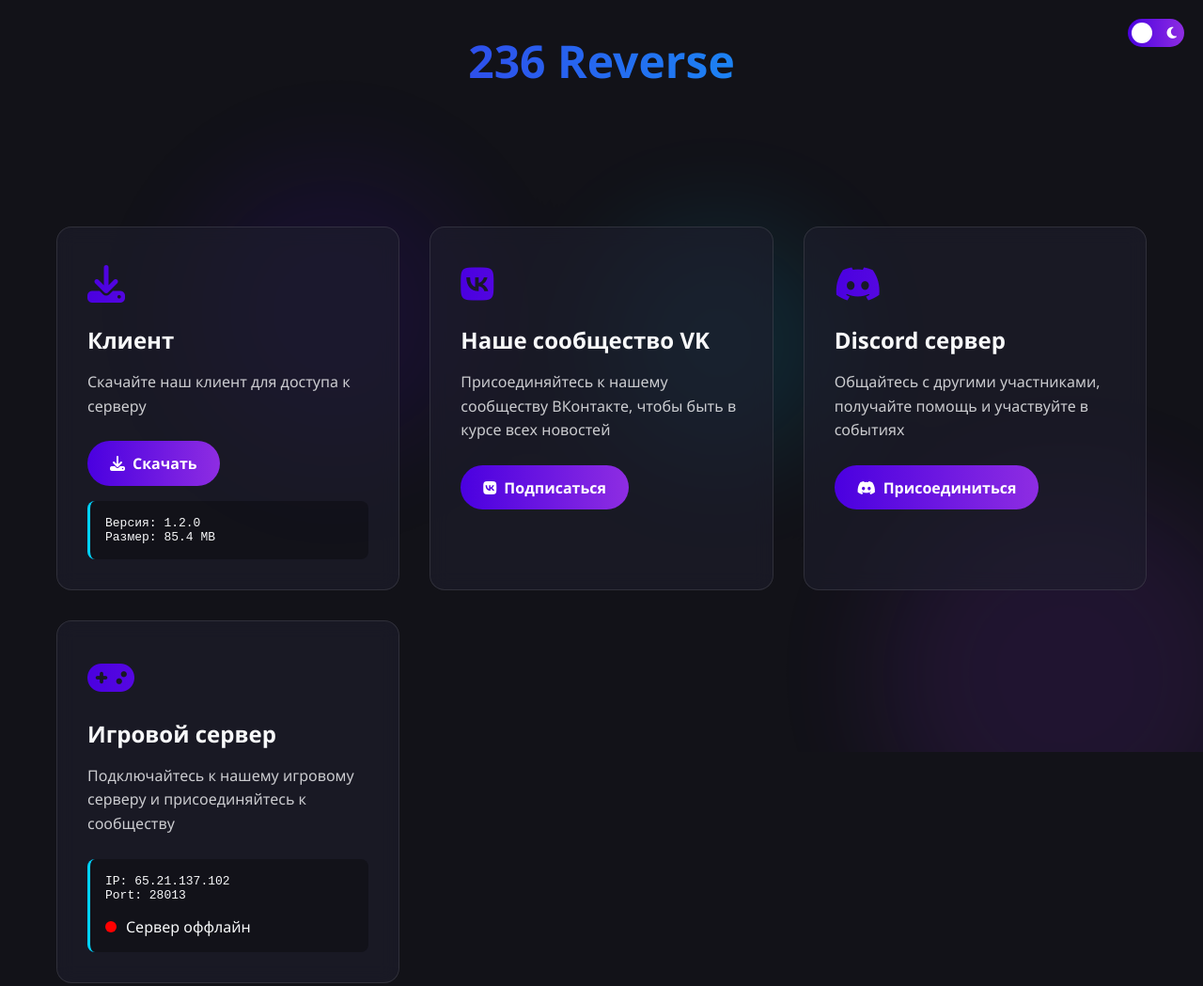
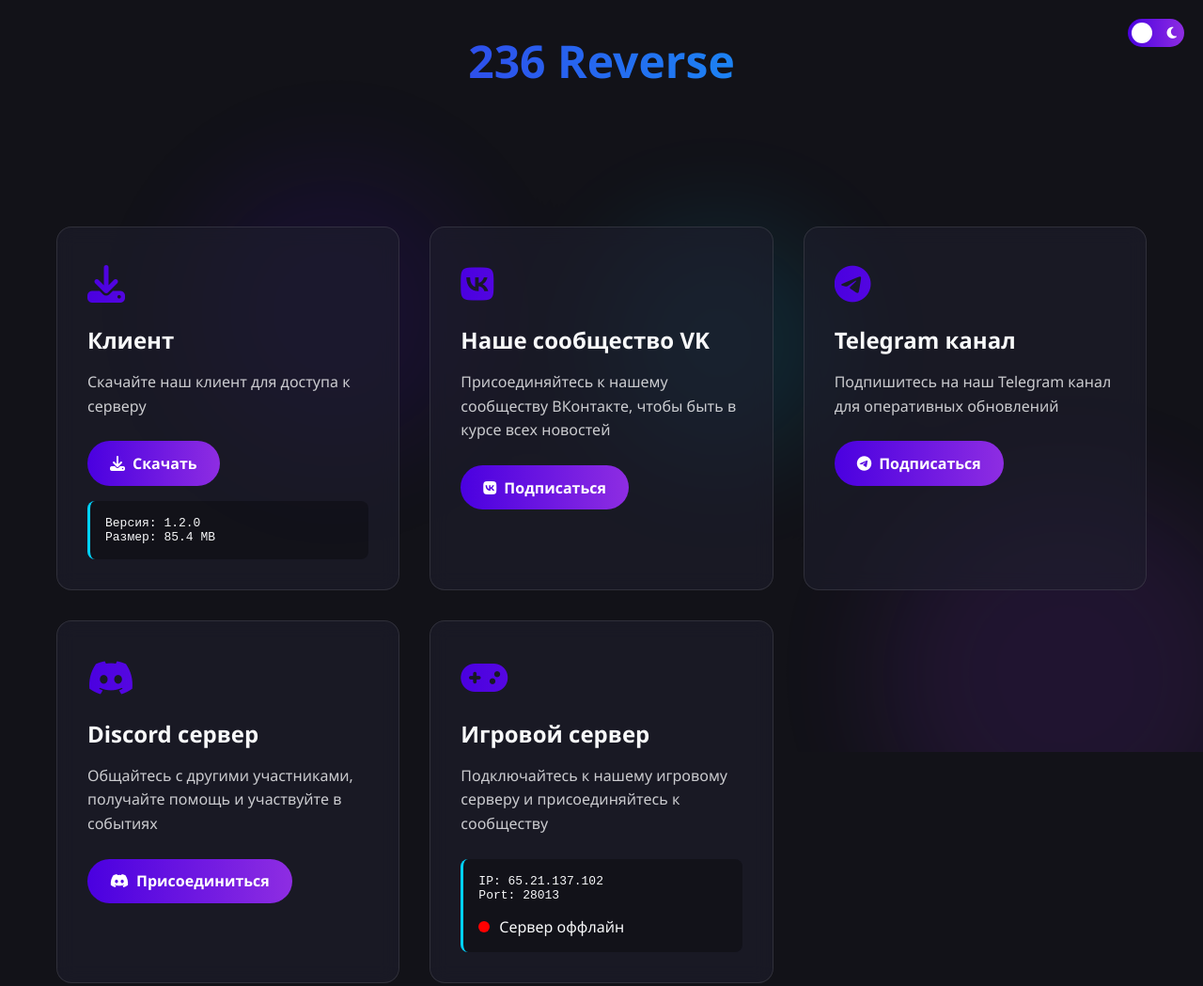
Before and after one commit to loiwnloiwn/dsfsd, a plain HTML site: page index.html in a window 1280 px wide. Shown: the top 1049 px of the page at 94% size. Drawn offline with Linux system fonts and the light colour scheme; no server answers.

Commit message:
Add files via upload

```diff
--- a/index.html
+++ b/index.html
@@ -684,6 +684,17 @@
 
                 <div class="card">
                     <div class="card-icon">
+                        <i class="fab fa-telegram"></i>
+                    </div>
+                    <h3 class="card-title">Telegram канал</h3>
+                    <p class="card-desc">Подпишитесь на наш Telegram канал для оперативных обновлений</p>
+                    <a href="https://t.me/+izgMpSBv8SY3MGI0" class="btn" target="_blank">
+                        <i class="fab fa-telegram"></i> Подписаться
+                    </a>
+                </div>
+
+                <div class="card">
+                    <div class="card-icon">
                         <i class="fab fa-discord"></i>
                     </div>
                     <h3 class="card-title">Discord сервер</h3>
@@ -778,6 +789,9 @@
             <div class="social-links">
                 <a href="https://vk.com/club231623168?from=groups" class="social-link" target="_blank">
                     <i class="fab fa-vk"></i>
+                </a>
+                <a href="https://t.me/+izgMpSBv8SY3MGI0" class="social-link" target="_blank">
+                    <i class="fab fa-telegram"></i>
                 </a>
                 <a href="https://discord.gg/dqxuRKXf4W" class="social-link" target="_blank">
                     <i class="fab fa-discord"></i>
```
